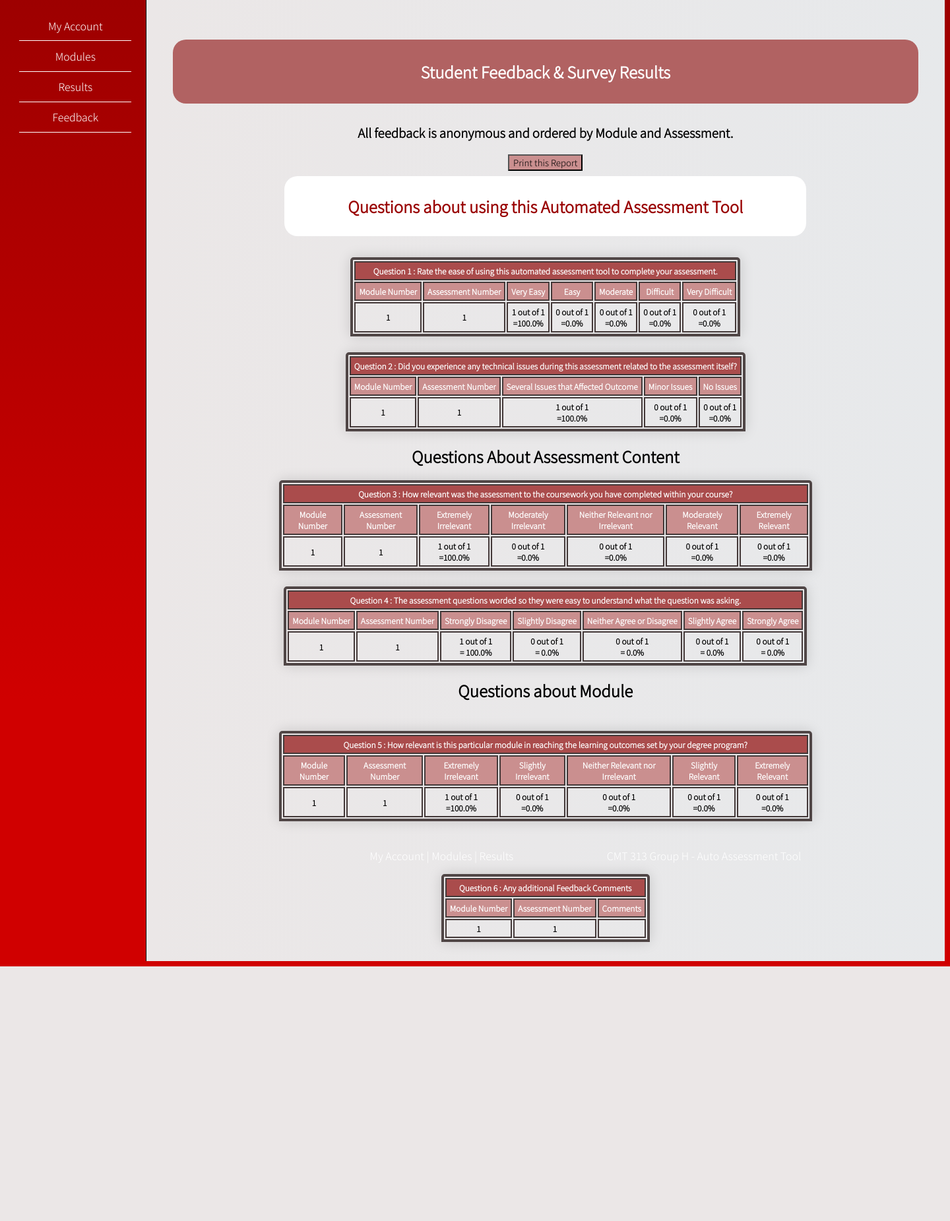
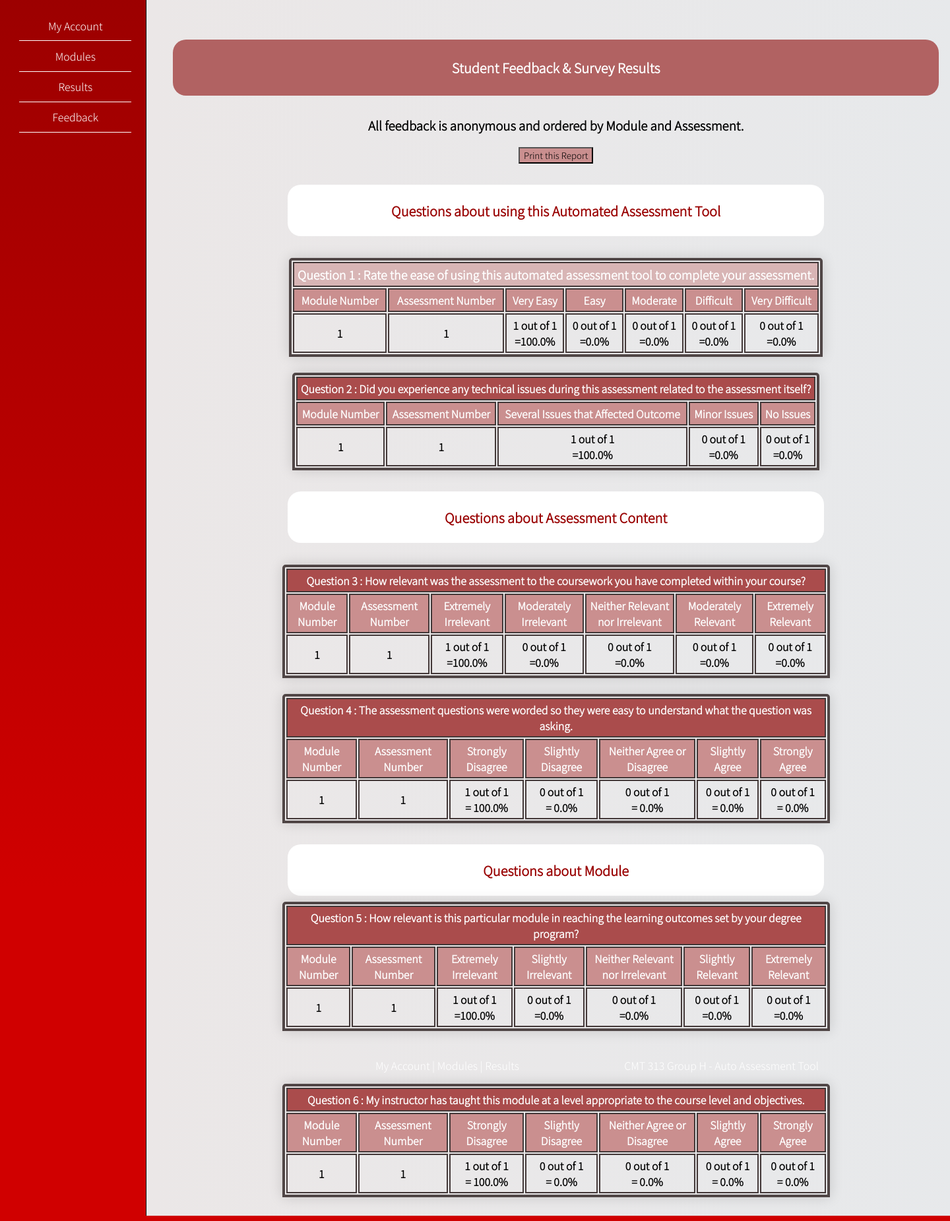
Before and after one commit to emmekay/Automated-Assessment-Tool---Group, a Flask app: page /surveyresults in a window 1440 px wide. Shown: the part 88-1939 px from the top of the page at 66% size. Before the commit the page ends 1553 px from the top, so only its background shows below. Run offline with Flask 2, Linux system fonts and the light colour scheme; a user stored in the database is signed in; tables that the repository leaves empty hold one stand-in row (values such as "Sample post"); lists and menus that the app fills with data are empty.

Commit message:
update all pages, routes, and survey questions

```diff
--- a/AssessmentApp/models.py
+++ b/AssessmentApp/models.py
@@ -141,7 +141,7 @@ class surveyinput(db.Model):
     question_3 = db.Column(db.Integer, nullable=False)
     question_4 = db.Column(db.Integer, nullable=False)
     question_5 = db.Column(db.Integer, nullable=False)
-    question_6 = db.Column(db.Text, nullable=True)
+    question_6 = db.Column(db.Integer, nullable=True)
 
     # passive_deletes=True
 
--- a/AssessmentApp/routes_EK.py
+++ b/AssessmentApp/routes_EK.py
@@ -94,15 +94,16 @@ def surveyresults():
     survey_Results = {}
 
     for a_id in Assessments_id:
-        temp_answers = [[0,0,0,0,0],[0,0,0],[0,0,0,0,0],[0,0,0,0,0],[0,0,0,0,0]]
+        temp_answers = [[0,0,0,0,0],[0,0,0],[0,0,0,0,0],[0,0,0,0,0],[0,0,0,0,0],[0,0,0,0,0]]
         temp_survey = surveyinput.query.filter_by(assessment_id=a_id).all()
-
+        #comments = surveyinput.query.filter_by(assessment_id=a_id).surveyinput.question_1()
         for s in temp_survey:
             temp_answers[0][s.question_1 - 1] += 1
             temp_answers[1][s.question_2 - 1] += 1
             temp_answers[2][s.question_3 - 1] += 1
             temp_answers[3][s.question_4 - 1] += 1
             temp_answers[4][s.question_5 - 1] += 1
+            temp_answers[5][s.question_5 - 1] += 1
             #ttt = map(sum(temp_answers[0][s.question_1]))
         survey_Results[a_id] =  temp_answers
         #userCount = surveyinput.query.filter_by(assessment_id=a_id).count()
--- a/AssessmentApp/static/style/surveystyle.css
+++ b/AssessmentApp/static/style/surveystyle.css
@@ -10,7 +10,7 @@
   width: 70%;
   margin-left: auto;
   margin-right: auto;
-  font-size: .75em;
+  font-size: .78em;
   border-radius: 5px 5px 0 0;
   overflow: hidden;
   inline-size: auto;
@@ -39,6 +39,7 @@
  .content-tables td {
   padding: 4px 5px;
   border: 2px solid #443939;
+  font-size: medium;
  }
 /* adding a bottom table border under each row */
 .content-tables tbody tr {
@@ -79,7 +80,7 @@
   text-align: center;
   text-decoration: none;
   display: inline-block;
-  font-size: 16px;
+  font-size: 18px;
   margin: 10px 6px;
   cursor: pointer;
 }
@@ -124,7 +125,8 @@
 }
 .accountTitle {
   text-align: center;
-  font-weight: bold ;
+  font-weight: bold;
+  font-size: 20px;
 }
 .bodyText {
   text-align: center;
--- a/AssessmentApp/templates/surveyresults.html
+++ b/AssessmentApp/templates/surveyresults.html
@@ -19,7 +19,7 @@
         </div>
 
         <center><h3>All feedback is anonymous and ordered by Module and Assessment.</h3></center>
-        <center><div><button style="background-color:#ca8f8f" onClick="window.print()">Print this Report</button></div></center>
+        <center><div><button style="background-color:#ca8f8f" onClick="window.print()">Print this Report</button></div></center><br>
         <center><div class="content-tables">
             <table class="survey-table w3-striped w3-bordered">
                 <thead>
@@ -29,7 +29,7 @@
                         </div>
                     </div>
                     <tr>
-                        <th colspan="7" style="background-color:rgb(170, 76, 76)"> Question 1 : Rate the ease of using this automated
+                        <th colspan="7" style="background-color:rgb(216, 181, 181); font-size: large"> Question 1 : Rate the ease of using this automated
                             assessment tool to complete your assessment.</th> <!--Question 1-->
                     </tr>
                     <tr>
@@ -88,8 +88,12 @@
                 </tbody>
                 <br>
                 <table class="survey-table w3-striped w3-bordered"> <!-- Question 3 -->
-                    <thead>
-                        <h2>Questions About Assessment Content</h2>
+                    <thead><br>
+                        <div class="section-container">
+                            <div class="section-background">
+                                <h2 class="accountTitle" style="color: #990000;">Questions about Assessment Content</h2>
+                            </div>
+                        </div><br>
                         <tr>
                             <th colspan="7" style="background-color:rgb(170, 76, 76)"> Question 3 : How relevant was the assessment to the coursework you have completed within your course?</th>
                         </tr>
@@ -125,7 +129,7 @@
                 <table class="survey-table w3-striped w3-bordered"> <!-- Question 4 -->
                     <thead>
                         <tr>
-                            <th colspan="7" style="background-color:rgb(170, 76, 76)"> Question 4 : The assessment questions worded so they were easy to understand what the question was asking.</th>
+                            <th colspan="7" style="background-color:rgb(170, 76, 76)"> Question 4 : The assessment questions were worded so they were easy to understand what the question was asking.</th>
                         </tr>
                         <tr>
                             <th scope="col"> Module Number </th>
@@ -160,8 +164,12 @@
 
                     <br>
                 <table class="survey-table w3-striped w3-bordered">
-                    <thead>
-                        <h2>Questions about Module</h2>
+                    <thead><br>
+                        <div class="section-container">
+                            <div class="section-background">
+                                <h2 class="accountTitle" style="color: #990000;">Questions about Module</h2>
+                            </div>
+                        </div>
                         <tr>
                             <th colspan="7" style="background-color:rgb(170, 76, 76)">Question 5 : How relevant is this particular module in reaching the learning outcomes set by your degree program?</th><!--Question 5-->
                         </tr>
@@ -194,33 +202,50 @@
                         {%endfor%}
 
                     </tbody>
-
-                    <br>
                 <table class="survey-table w3-striped w3-bordered">
+                    <!-- Question 6 -->
                     <thead>
                         <tr>
-                            <th colspan="7" style="background-color:rgb(170, 76, 76)">Question 6 : Any additional Feedback Comments </th><!--Question 6-->
+                            <th colspan="7" style="background-color:rgb(170, 76, 76)"> Question 6 : My instructor has taught this module at a level appropriate to the course level and objectives.</th>
                         </tr>
                         <tr>
                             <th scope="col"> Module Number </th>
                             <th scope="col"> Assessment Number </th>
-                            <th colspan="5" > Comments </th>
+                            <th scope="col"> Strongly Disagree </th>
+                            <th scope="col"> Slightly Disagree </th>
+                            <th scope="col"> Neither Agree or Disagree </th>
+                            <th scope="col"> Slightly Agree </th>
+                            <th scope="col"> Strongly Agree </th>
                         </tr>
                     </thead>
                     <tbody>
+                        <!-- Question 4 Answers -->
+                        {% for m_id in enrolled_mod%}
+
+                        {%for a_id in Assessments[m_id]%}
+
+
                         <tr>
-                            <th scope="col">1</th><!--Question 6 Answers -->
-                            <th scope="col">1</th>
-                            <th scope="col"></th>
+                            <th scope="col">{{m_id}}</th>
+                            <th scope="col">{{a_id}}</th>
+                            <th scope="col">{{ survey_Results[a_id][5][0] }} out of {{ (survey_Results[a_id][5][0]) + (survey_Results[a_id][5][1]) + (survey_Results[a_id][5][2]) + (survey_Results[a_id][5][3]) + (survey_Results[a_id][5][4]) }}<br>= {{ (((survey_Results[a_id][5][0]) / ((survey_Results[a_id][5][0]) + (survey_Results[a_id][5][1]) + (survey_Results[a_id][5][2]) + (survey_Results[a_id][5][3]) + (survey_Results[a_id][5][4]) )) * 100)|round(1)}}%</th>
+                            <th scope="col">{{ survey_Results[a_id][5][1] }} out of {{ (survey_Results[a_id][5][0]) + (survey_Results[a_id][5][1]) + (survey_Results[a_id][5][2]) + (survey_Results[a_id][5][3]) + (survey_Results[a_id][5][4]) }}<br>= {{ (((survey_Results[a_id][5][1]) / ((survey_Results[a_id][5][0]) + (survey_Results[a_id][5][1]) + (survey_Results[a_id][5][2]) + (survey_Results[a_id][5][3]) + (survey_Results[a_id][5][4]) )) * 100)|round(1)}}%</th>
+                            <th scope="col">{{ survey_Results[a_id][5][2] }} out of {{ (survey_Results[a_id][5][0]) + (survey_Results[a_id][5][1]) + (survey_Results[a_id][5][2]) + (survey_Results[a_id][5][3]) + (survey_Results[a_id][5][4]) }}<br>= {{ (((survey_Results[a_id][5][2]) / ((survey_Results[a_id][5][0]) + (survey_Results[a_id][5][1]) + (survey_Results[a_id][5][2]) + (survey_Results[a_id][5][3]) + (survey_Results[a_id][5][4]) )) * 100)|round(1)}}%</th>
+                            <th scope="col">{{ survey_Results[a_id][5][3] }} out of {{ (survey_Results[a_id][5][0]) + (survey_Results[a_id][5][1]) + (survey_Results[a_id][5][2]) + (survey_Results[a_id][5][3]) + (survey_Results[a_id][5][4]) }}<br>= {{ (((survey_Results[a_id][5][3]) / ((survey_Results[a_id][5][0]) + (survey_Results[a_id][5][1]) + (survey_Results[a_id][5][2]) + (survey_Results[a_id][5][3]) + (survey_Results[a_id][5][4]) )) * 100)|round(1)}}%</th>
+                            <th scope="col">{{ survey_Results[a_id][5][4] }} out of {{ (survey_Results[a_id][5][0]) + (survey_Results[a_id][5][1]) + (survey_Results[a_id][5][2]) + (survey_Results[a_id][5][3]) + (survey_Results[a_id][5][4]) }}<br>= {{ (((survey_Results[a_id][5][4]) / ((survey_Results[a_id][5][0]) + (survey_Results[a_id][5][1]) + (survey_Results[a_id][5][2]) + (survey_Results[a_id][5][3]) + (survey_Results[a_id][5][4]) )) * 100)|round(1)}}%</th>
                         </tr>
+                        {%endfor%}
+                        {%endfor%}
+
                     </tbody>
+
                     <br>
                 </div>
 
 
     {% else %}
         <br><br><br><br>
-        <h2>ERROR! You must be logged in as a staff member to view feedback results. <br> If you are a staff member please login to
+        <h2 class="accountTitle" style="color: #990000;">ERROR! ERROR! ERROR!<br> You must be logged in as a staff member to view feedback results. <br> If you are a staff member please login to
             view this page.<br> If you are not a staff member please return to your account page</h2><br><br>
         <h3><button><a href='/myaccount'>Return to My Account</a></button></h3>
 
--- a/AssessmentApp/templates/surveysubmit.html
+++ b/AssessmentApp/templates/surveysubmit.html
@@ -18,7 +18,9 @@
         <h3 class="bodyText">Your feedback will be used to improve future assessments, future modules and the overall quality of teaching.<br>
             Your responses will be reviewed by a member of staff, however you will not receive a response about your survey
             responses.<br><br>If you have an urgent inquiry or experienced technical difficulties, please email your instructor
-            directly. </h3>
+            directly.<br>Alternatively you can email the Cardiff University Computer Science & Informatics office below with any additional comments.</h3>
+            <br>
+            <center><a href="mailto: comsc-office@cardiff.ac.uk">Contact Cardiff University Computer Science & Informatics Office</a></center>
     </div>
 </div>
 <br><br>
```
Also changed, not shown: AssessmentApp/templates/survey.html (+12 -3 lines).
